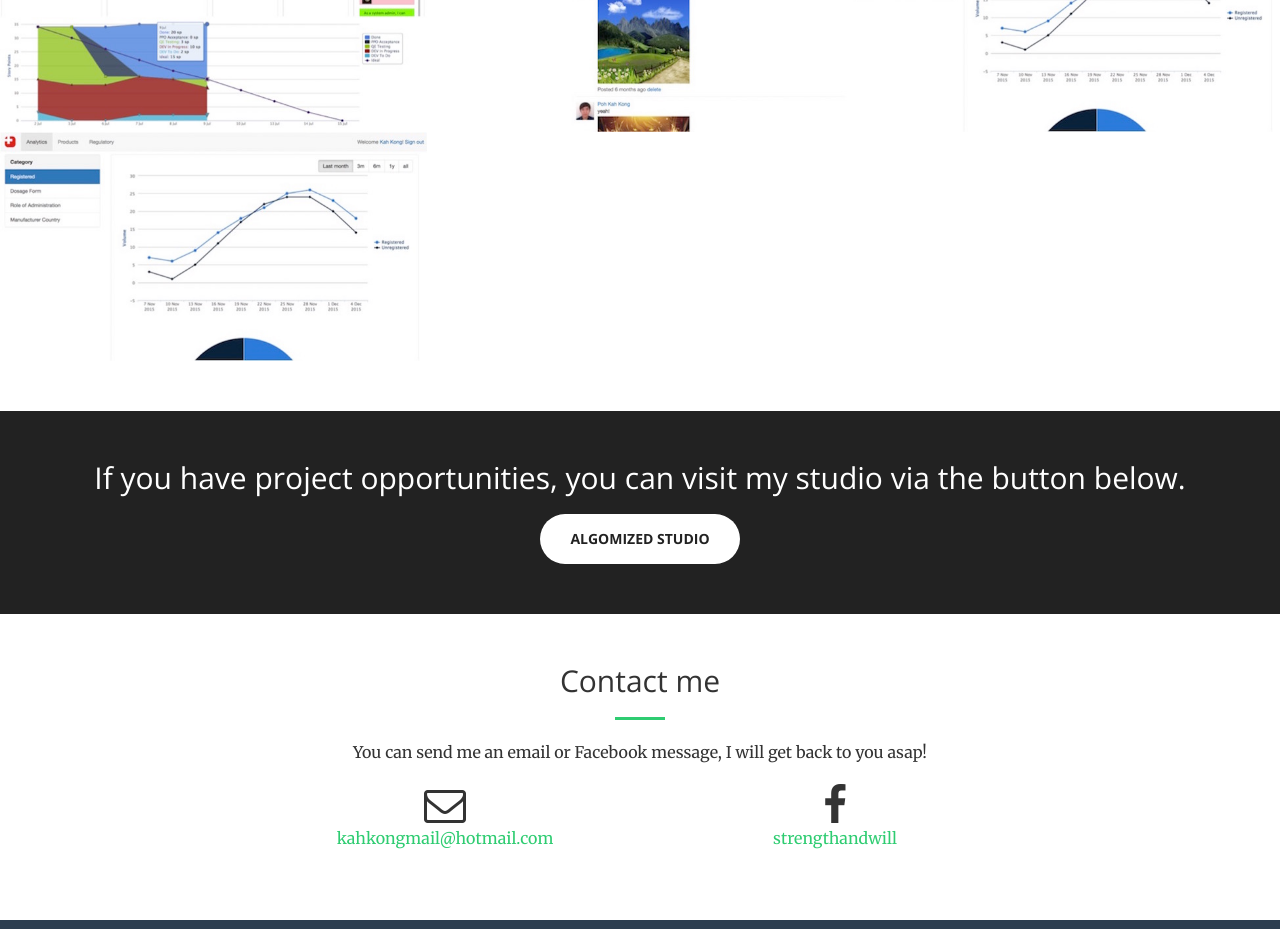
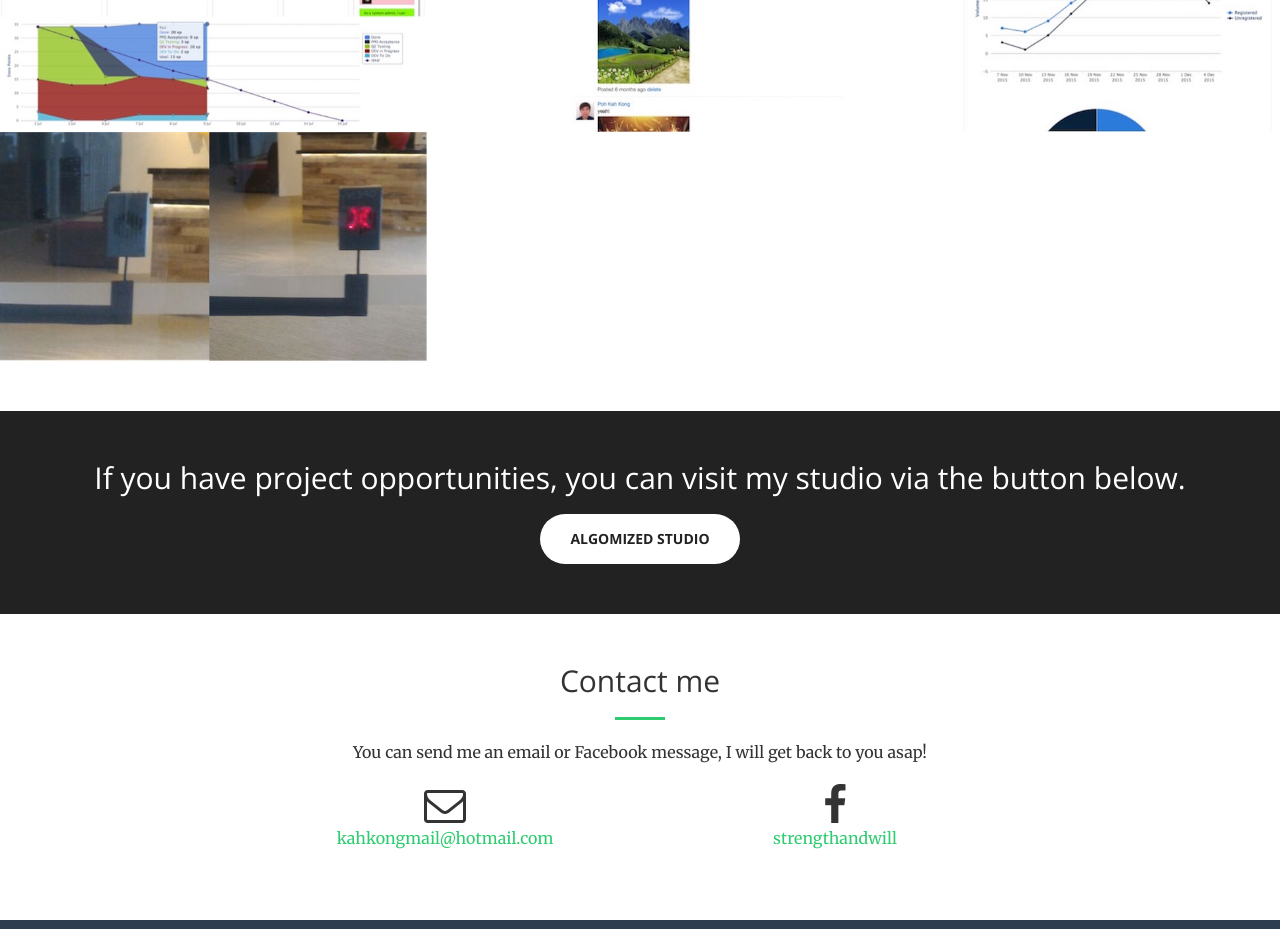
Before and after one commit to strengthandwill/strengthandwill.github.io, a plain HTML site: page index.html in a window 1280 px wide. Shown: the part 1860-2789 px from the top of the page. Drawn offline with nearby package versions, Linux system fonts and the light colour scheme.

Commit message:
Update Portfolio

```diff
--- a/index.html
+++ b/index.html
@@ -289,7 +289,7 @@
               </div>
               <div class="col-lg-4 col-sm-6">
                 <a href="https://github.com/gds-smart-office/smart-office-rails" class="portfolio-box" target="_blank">
-                  <img src="img/portfolio/9.jpg" class="img-responsive" alt="">
+                  <img src="img/portfolio/10.jpg" class="img-responsive" alt="">
                   <div class="portfolio-box-caption">
                     <div class="portfolio-box-caption-content">
                       <div class="project-category text-faded">
```
Lines whose indentation alone changed are shown as unchanged.
